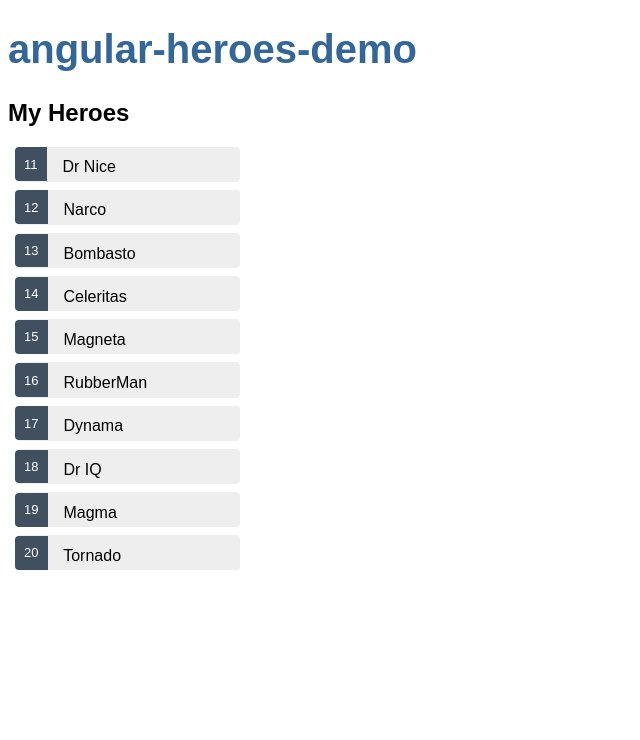
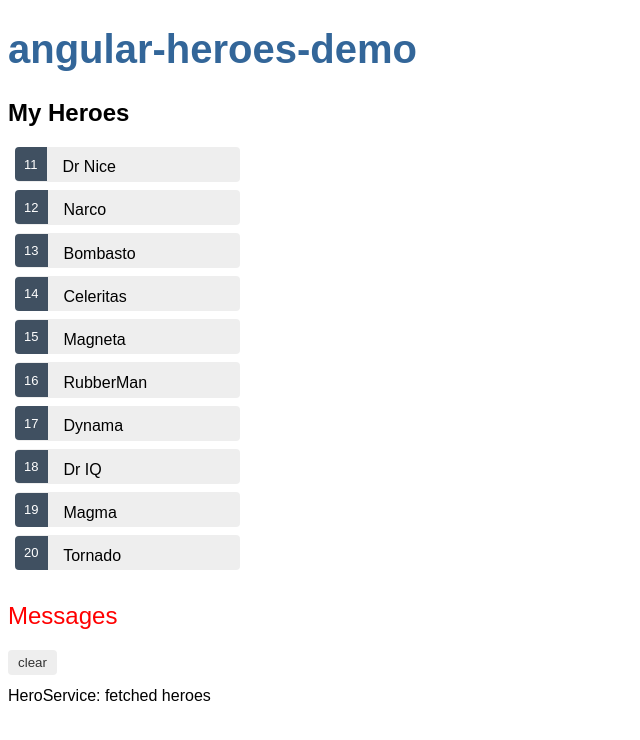
Before and after one commit to lizhen0211/angular-heroes-demo, an Angular app: page / in a window 1280 px wide. Shown: the top 740 px of the page, without its empty margins (0-640 px from the left). Built offline with nearby package versions, Linux system fonts and the light colour scheme.

Commit message:
baseline

```diff
--- a/src/app/app.component.html
+++ b/src/app/app.component.html
@@ -1,2 +1,3 @@
 <h1>{{title}}</h1>
 <app-heroes></app-heroes>
+<app-messages></app-messages>
--- a/src/app/app.module.ts
+++ b/src/app/app.module.ts
@@ -6,12 +6,14 @@
 import {HeroesComponent} from './heroes/heroes.component';
 import {FormsModule} from '@angular/forms';
 import {HeroDetailComponent} from './hero-detail/hero-detail.component';
+import { MessagesComponent } from './messages/messages.component';
 
 @NgModule({
   declarations: [
     AppComponent,
     HeroesComponent,
-    HeroDetailComponent
+    HeroDetailComponent,
+    MessagesComponent
   ],
   imports: [
     BrowserModule,
--- a/src/app/hero.service.ts
+++ b/src/app/hero.service.ts
@@ -1,6 +1,8 @@
 import {Injectable} from '@angular/core';
 import {Hero} from './hero';
 import {HEROES} from './mock-heroes';
+import {Observable, of} from 'rxjs';
+import {MessageService} from './message.service';
 
 @Injectable({
   providedIn: 'root'
@@ -10,10 +12,12 @@
  */
 export class HeroService {
 
-  constructor() {
+  constructor(private messageService: MessageService) {
   }
 
-  getHeroes(): Hero[] {
-    return HEROES;
+  getHeroes(): Observable<Hero[]> {
+    // TODO: send the message _after_ fetching the heroes
+    this.messageService.add('HeroService: fetched heroes');
+    return of(HEROES);
   }
 }
--- a/src/app/heroes/heroes.component.ts
+++ b/src/app/heroes/heroes.component.ts
@@ -1,6 +1,7 @@
 import {Component, OnInit} from '@angular/core';
 import {Hero} from '../hero';
 import {HeroService} from '../hero.service';
+import {MessageService} from '../message.service';
 
 @Component({
   selector: 'app-heroes',
@@ -13,7 +14,7 @@
 
   heroes: Hero[];
 
-  constructor(private heroService: HeroService) {
+  constructor(private heroService: HeroService, private messageService: MessageService) {
   }
 
   ngOnInit(): void {
@@ -22,11 +23,16 @@
 
   onSelect(hero: Hero): void {
     this.selectedHero = hero;
+    this.messageService.add(`HeroesComponent: Selected hero id=${hero.id}`);
     console.log(hero);
   }
 
   getHeroes(): void {
-    this.heroes = this.heroService.getHeroes();
+    this.heroService.getHeroes()
+      .subscribe((heroes) => {
+        this.heroes = heroes;
+      }, (error) => {
+        console.log(error);
+      });
   }
-
 }
--- /dev/null
+++ b/src/app/message.service.ts
@@ -0,0 +1,20 @@
+import {Injectable} from '@angular/core';
+
+@Injectable({
+  providedIn: 'root'
+})
+export class MessageService {
+
+  constructor() {
+  }
+
+  messages: string[] = [];
+
+  add(message: string): void {
+    this.messages.push(message);
+  }
+
+  clear(): void {
+    this.messages = [];
+  }
+}
--- /dev/null
+++ b/src/app/messages/messages.component.html
@@ -0,0 +1,9 @@
+<div *ngIf="messageService.messages.length">
+
+  <h2>Messages</h2>
+  <button class="clear"
+          (click)="messageService.clear()">clear
+  </button>
+  <div *ngFor='let message of messageService.messages'> {{message}} </div>
+
+</div>
--- /dev/null
+++ b/src/app/messages/messages.component.less
@@ -0,0 +1,35 @@
+/* MessagesComponent's private CSS styles */
+h2 {
+  color: red;
+  font-family: Arial, Helvetica, sans-serif;
+  font-weight: lighter;
+}
+body {
+  margin: 2em;
+}
+body, input[text], button {
+  color: crimson;
+  font-family: Cambria, Georgia;
+}
+
+button.clear {
+  font-family: Arial;
+  background-color: #eee;
+  border: none;
+  padding: 5px 10px;
+  border-radius: 4px;
+  cursor: pointer;
+  cursor: hand;
+}
+button:hover {
+  background-color: #cfd8dc;
+}
+button:disabled {
+  background-color: #eee;
+  color: #aaa;
+  cursor: auto;
+}
+button.clear {
+  color: #333;
+  margin-bottom: 12px;
+}
--- /dev/null
+++ b/src/app/messages/messages.component.ts
@@ -0,0 +1,17 @@
+import {Component, OnInit} from '@angular/core';
+import {MessageService} from '../message.service';
+
+@Component({
+  selector: 'app-messages',
+  templateUrl: './messages.component.html',
+  styleUrls: ['./messages.component.less']
+})
+export class MessagesComponent implements OnInit {
+
+  constructor(public messageService: MessageService) {
+  }
+
+  ngOnInit(): void {
+  }
+
+}
```
Also changed, not shown: 2 other files (tests, documents, lock files or other folders).
